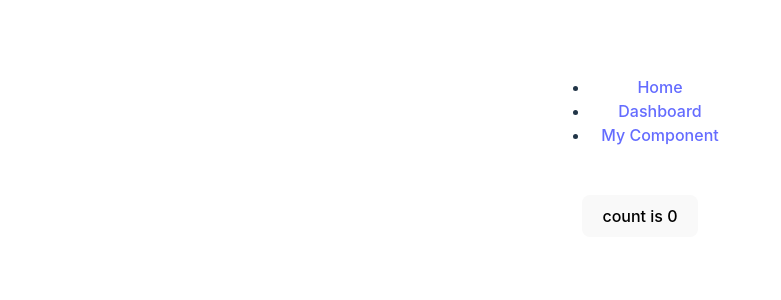
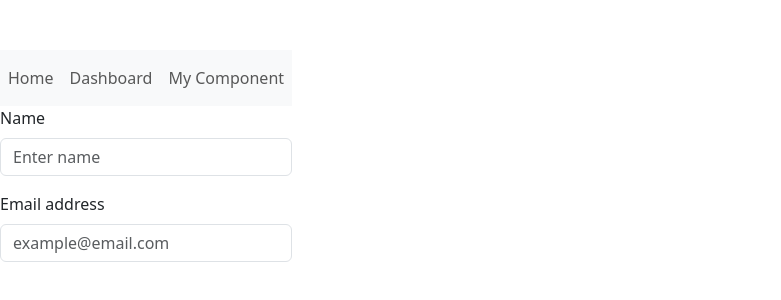
Before and after one commit to NA-Siddiky/question-pro, a React (Vite) app: page /user in a window 1280 px wide. Shown: the part 236-536 px from the top of the page, without its empty margins (0-781 px from the left). Built offline with nearby package versions, Linux system fonts and the light colour scheme.

Commit message:
adding layout and profile section

```diff
--- a/package.json
+++ b/package.json
@@ -10,7 +10,9 @@
     "preview": "vite preview"
   },
   "dependencies": {
+    "bootstrap": "^5.3.3",
     "react": "^18.3.1",
+    "react-bootstrap": "^2.10.4",
     "react-dom": "^18.3.1",
     "react-router-dom": "^6.24.0"
   },
@@ -23,6 +25,7 @@
     "eslint": "^8.57.0",
     "eslint-plugin-react-hooks": "^4.6.2",
     "eslint-plugin-react-refresh": "^0.4.7",
+    "sass": "^1.77.6",
     "typescript": "^5.2.2",
     "vite": "^5.3.1"
   }
--- a/src/App.tsx
+++ b/src/App.tsx
@@ -1,30 +1,23 @@
-import { useState } from "react";
 import { Route, BrowserRouter as Router, Routes } from "react-router-dom";
-import "./App.css";
-import Navbar from "./Navbar";
 import Dashboard from "./components/Dashboard/Dashboard";
 import Home from "./components/Home/Home";
 import MyComponent from "./components/MyComponent/MyComponent";
+import Profile from "./components/Profile/Profile";
+import Layout from "./view/Layout/Layout";
 
 function App() {
-  const [count, setCount] = useState(0);
-
   return (
     <>
       <Router>
-        <Navbar /> {/* This ensures the Navbar is always visible */}
-        <Routes>
-          <Route path="/" element={<Home />} />
-          <Route path="/dashboard" element={<Dashboard />} />
-          <Route path="/my-component" element={<MyComponent />} />
-        </Routes>
+        <Layout>
+          <Routes>
+            <Route path="/" element={<Home />} />
+            <Route path="/dashboard" element={<Dashboard />} />
+            <Route path="/my-component" element={<MyComponent />} />
+            <Route path="/user" element={<Profile />} />
+          </Routes>
+        </Layout>
       </Router>
-
-      <div className="card">
-        <button onClick={() => setCount((count) => count + 1)}>
-          count is {count}
-        </button>
-      </div>
     </>
   );
 }
--- a/src/Navbar.tsx
+++ /dev/null
@@ -1,18 +0,0 @@
-// file: src/Navbar.tsx
-
-import React from 'react';
-import { Link } from 'react-router-dom';
-
-const Navbar: React.FC = () => {
-  return (
-    <nav>
-      <ul>
-        <li><Link to="/">Home</Link></li>
-        <li><Link to="/dashboard">Dashboard</Link></li>
-        <li><Link to="/my-component">My Component</Link></li>
-      </ul>
-    </nav>
-  );
-};
-
-export default Navbar;
--- /dev/null
+++ b/src/components/Navbar/Navbar.tsx
@@ -0,0 +1,26 @@
+// file: src/Navbar.tsx
+
+import React from "react";
+import { Nav } from "react-bootstrap";
+import Navbar from "react-bootstrap/Navbar";
+import { Link } from "react-router-dom";
+
+const NavbarComponent: React.FC = () => {
+  return (
+    <Navbar bg="light" data-bs-theme="light">
+      <Nav className="me-auto">
+        <Link to="/" className="nav-link">
+          Home
+        </Link>
+        <Link to="/dashboard" className="nav-link">
+          Dashboard
+        </Link>
+        <Link to="/my-component" className="nav-link">
+          My Component
+        </Link>
+      </Nav>
+    </Navbar>
+  );
+};
+
+export default NavbarComponent;
--- /dev/null
+++ b/src/components/Profile/Profile.tsx
@@ -0,0 +1,55 @@
+import React, { useState } from "react";
+import { useUser } from "../../utils/hook/useUser";
+
+const Profile: React.FC = () => {
+  const { name, email, setUser } = useUser();
+  const [localName, setLocalName] = useState(name || "");
+  const [localEmail, setLocalEmail] = useState(email || "");
+
+  const handleNameChange = (event: React.ChangeEvent<HTMLInputElement>) => {
+    const newName = event.target.value;
+    setLocalName(newName);
+    setUser({ name: newName, email });
+  };
+
+  const handleEmailChange = (event: React.ChangeEvent<HTMLInputElement>) => {
+    const newEmail = event.target.value;
+    setLocalEmail(newEmail);
+    setUser({ name, email: newEmail });
+  };
+
+  return (
+    <form autoComplete="off">
+      <div className="mb-3">
+        <label htmlFor="name" className="form-label">
+          Name
+        </label>
+        <input
+          type="text"
+          className="form-control"
+          id="name"
+          value={localName}
+          onChange={handleNameChange}
+          placeholder="Enter name"
+          autoComplete="off"
+        />
+      </div>
+      <div className="mb-3">
+        <label htmlFor="email" className="form-label">
+          Email address
+        </label>
+        <input
+          type="email"
+          className="form-control"
+          id="email"
+          value={localEmail}
+          onChange={handleEmailChange}
+          placeholder="example@email.com"
+          autoComplete="off"
+        />
+      </div>
+    </form>
+  );
+};
+
+export default Profile;
--- a/src/main.tsx
+++ b/src/main.tsx
@@ -1,10 +1,14 @@
-import React from 'react'
-import ReactDOM from 'react-dom/client'
-import App from './App.tsx'
-import './index.css'
+import "bootstrap/dist/css/bootstrap.min.css";
+import React from "react";
+import ReactDOM from "react-dom/client";
+import App from "./App.tsx";
+import "./index.css";
+import { UserProvider } from "./utils/hook/useUser.tsx";
 
-ReactDOM.createRoot(document.getElementById('root')!).render(
+ReactDOM.createRoot(document.getElementById("root")!).render(
   <React.StrictMode>
-    <App />
-  </React.StrictMode>,
-)
+    <UserProvider>
+      <App />
+    </UserProvider>
+  </React.StrictMode>
+);
--- /dev/null
+++ b/src/utils/hook/useUser.tsx
@@ -0,0 +1,37 @@
+// src/utils/useUser.tsx
+import React, { createContext, useCallback, useContext, useState } from "react";
+
+interface IUser {
+  name?: string;
+  email?: string;
+}
+
+interface IUserContext extends IUser {
+  setUser: (user: IUser) => void;
+}
+
+const UserContext = createContext<IUserContext | undefined>(undefined);
+
+export const UserProvider: React.FC<{ children: React.ReactNode }> = ({
+  children,
+}) => {
+  const [user, setUserState] = useState<IUser>({});
+
+  const setUser = useCallback((newUser: IUser) => {
+    setUserState(newUser);
+  }, []);
+
+  return (
+    <UserContext.Provider value={{ ...user, setUser }}>
+      {children}
+    </UserContext.Provider>
+  );
+};
+
+export const useUser = () => {
+  const context = useContext(UserContext);
+  if (!context) {
+    throw new Error("useUser must be used within a UserProvider");
+  }
+  return context;
+};
--- /dev/null
+++ b/src/view/Layout/Layout.scss
@@ -0,0 +1,17 @@
+.user-profile-form {
+  max-width: 600px;
+  margin: auto;
+  padding: 20px;
+  background-color: #fff;
+  border-radius: 8px;
+  box-shadow: 0 2px 4px rgba(0, 0, 0, 0.1);
+
+  label {
+    display: block;
+    margin-bottom: 5px;
+  }
+
+  .form-control {
+    margin-bottom: 15px;
+  }
+}
--- /dev/null
+++ b/src/view/Layout/Layout.tsx
@@ -0,0 +1,15 @@
+import React from "react";
+import NavbarComponent from "../../components/Navbar/Navbar";
+import Profile from "../../components/Profile/Profile";
+import "./Layout.scss";
+
+const Layout: React.FC = () => {
+  return (
+    <>
+      <NavbarComponent />
+      <Profile />
+    </>
+  );
+};
+
+export default Layout;
```
Also changed, not shown: 1 other file (tests, documents, lock files or other folders).
